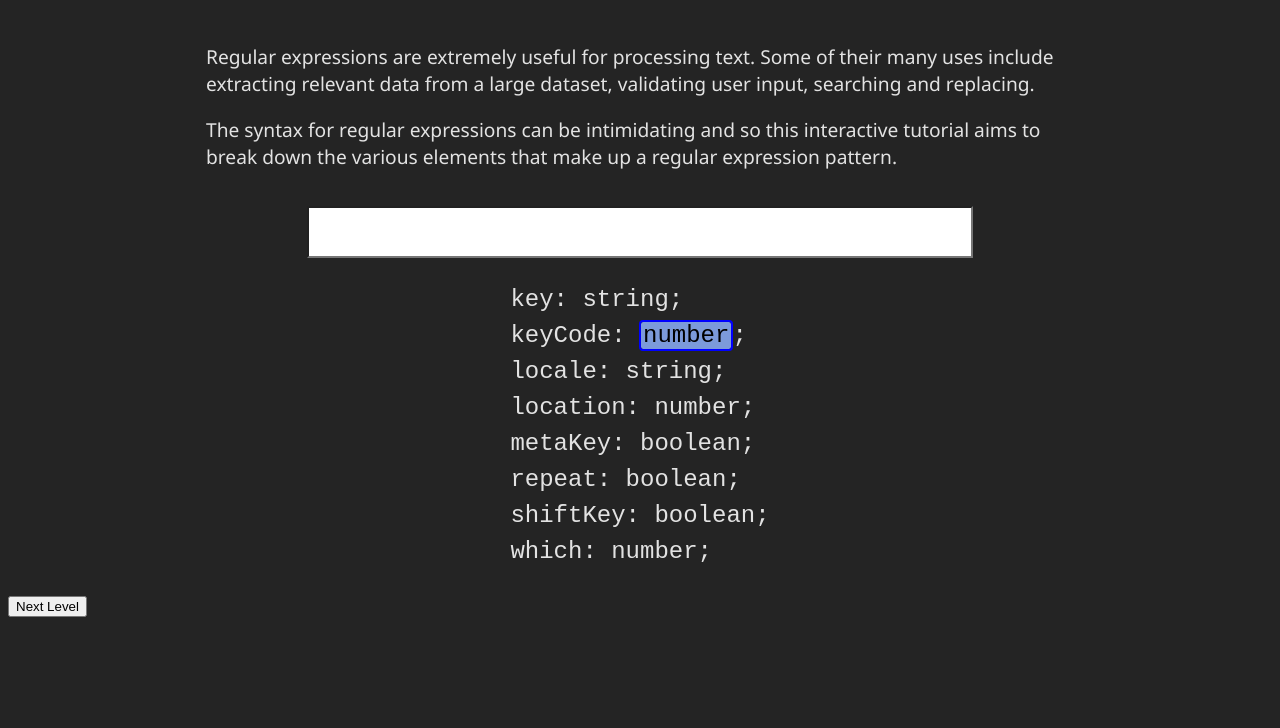
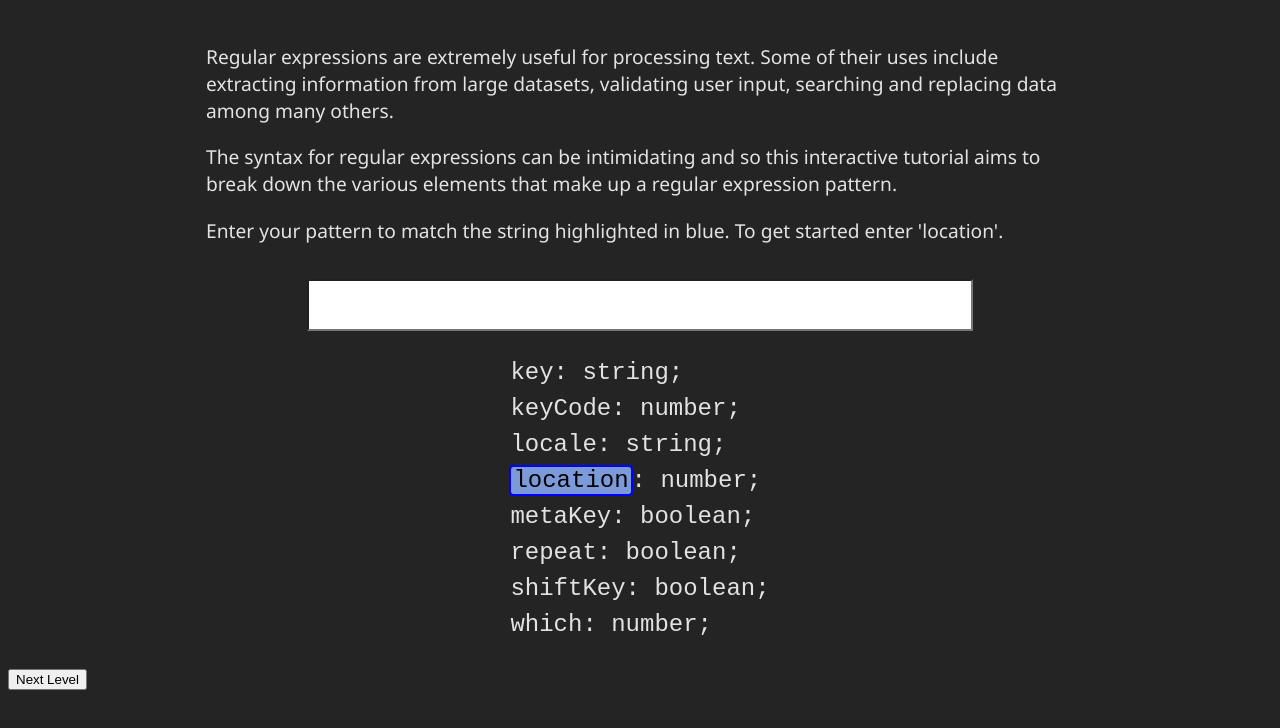
Before and after one commit to MichaelShawUK/regex, a React (Vite) app: page / in a window 1280 px wide. Shown: the top 728 px of the page. Built offline with nearby package versions, Linux system fonts and the light colour scheme.

Commit message:
Add first 3 lessons

```diff
--- a/src/components/LevelTemplate.tsx
+++ b/src/components/LevelTemplate.tsx
@@ -20,7 +20,7 @@ const LevelTemplate = ({ templateData }: LevelTemplateProps) => {
 
     try {
       if (!input) throw "No input";
-      const regex = new RegExp(input, "g");
+      const regex = new RegExp(input, "gm");
       setUserInput((prev) => ({ ...prev, regex }));
     } catch {
       setUserInput((prev) => ({ ...prev, regex: new RegExp(/^$/, "g") }));
--- a/src/data/templateData.ts
+++ b/src/data/templateData.ts
@@ -8,18 +8,49 @@ const templateData: Array<BaseLevel> = [
   {
     type: "find",
     instructions: [
-      "Regular expressions are extremely useful for processing text. Some of their many uses include extracting relevant data from a large dataset, validating user input, searching and replacing.",
+      "Regular expressions are extremely useful for processing text. Some of their uses include extracting information from large datasets, validating user input, searching and replacing data among many others.",
       "The syntax for regular expressions can be intimidating and so this interactive tutorial aims to break down the various elements that make up a regular expression pattern.",
+      "Enter your pattern to match the string highlighted in blue. To get started enter 'location'.",
     ],
-    matches: ["number", "number", "number"],
+    matches: ["location"],
     template: dedent`key: string;
-                     keyCode: SW@P;
+                     keyCode: number;
                      locale: string;
-                     location: SW@P;
+                     location: number;
                      metaKey: boolean;
                      repeat: boolean;
                      shiftKey: boolean;
-                     which: SW@P;
+                     which: number;
+    `,
+  },
+  {
+    type: "find",
+    instructions: [
+      "Entering the exact string is not particularly useful. You can use special characters in your pattern to match certain data.",
+      "To match all digits 0-9 use the \\d character.",
+      "The \\d character is a shorthand convenience for the pattern [0-9]. These can be used interchangably, try both \\d and [0-9].",
+    ],
+    matches: ["3", "2", "7"],
+    template: dedent`id: e3,
+                     name: widget,
+                     quanity: 2,
+                     location: UK,
+                     price: 7
+    `,
+  },
+  {
+    type: "find",
+    instructions: [
+      "Similarly, you can use the \\w character to match any character that is a letter or number. This is equivalent to the range [0-9a-zA-Z].",
+      "If you enter \\w twice in your pattern it will match any substring where an alphanumeric character is followed by a second alphanumberic character.",
+      "You can combine characters in your pattern, use the \\d and \\w characters to match the id.",
+    ],
+    matches: ["e3"],
+    template: dedent`id: e3,
+                     name: widget,
+                     quanity: 2,
+                     location: UK,
+                     price: 7
     `,
   },
   {
```
